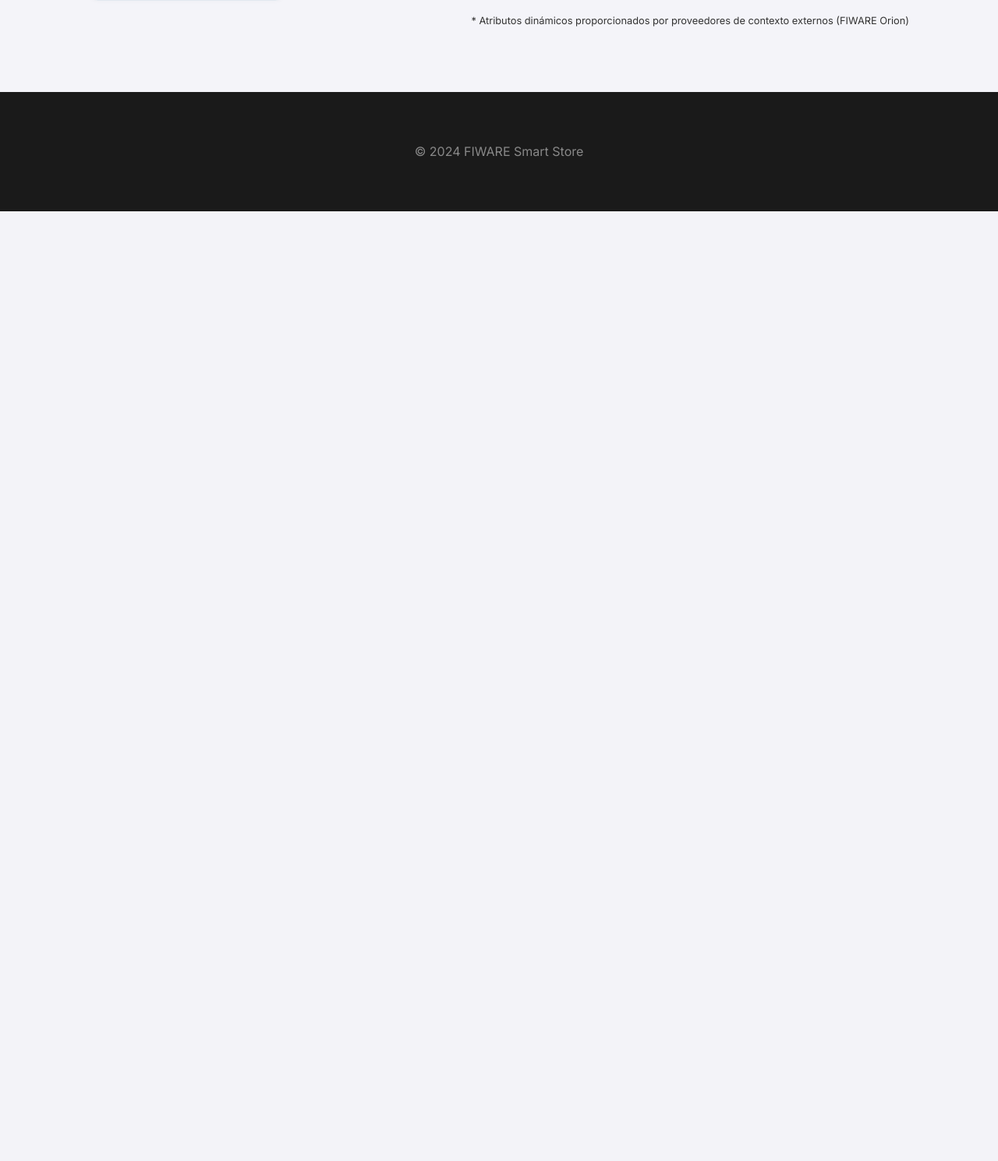
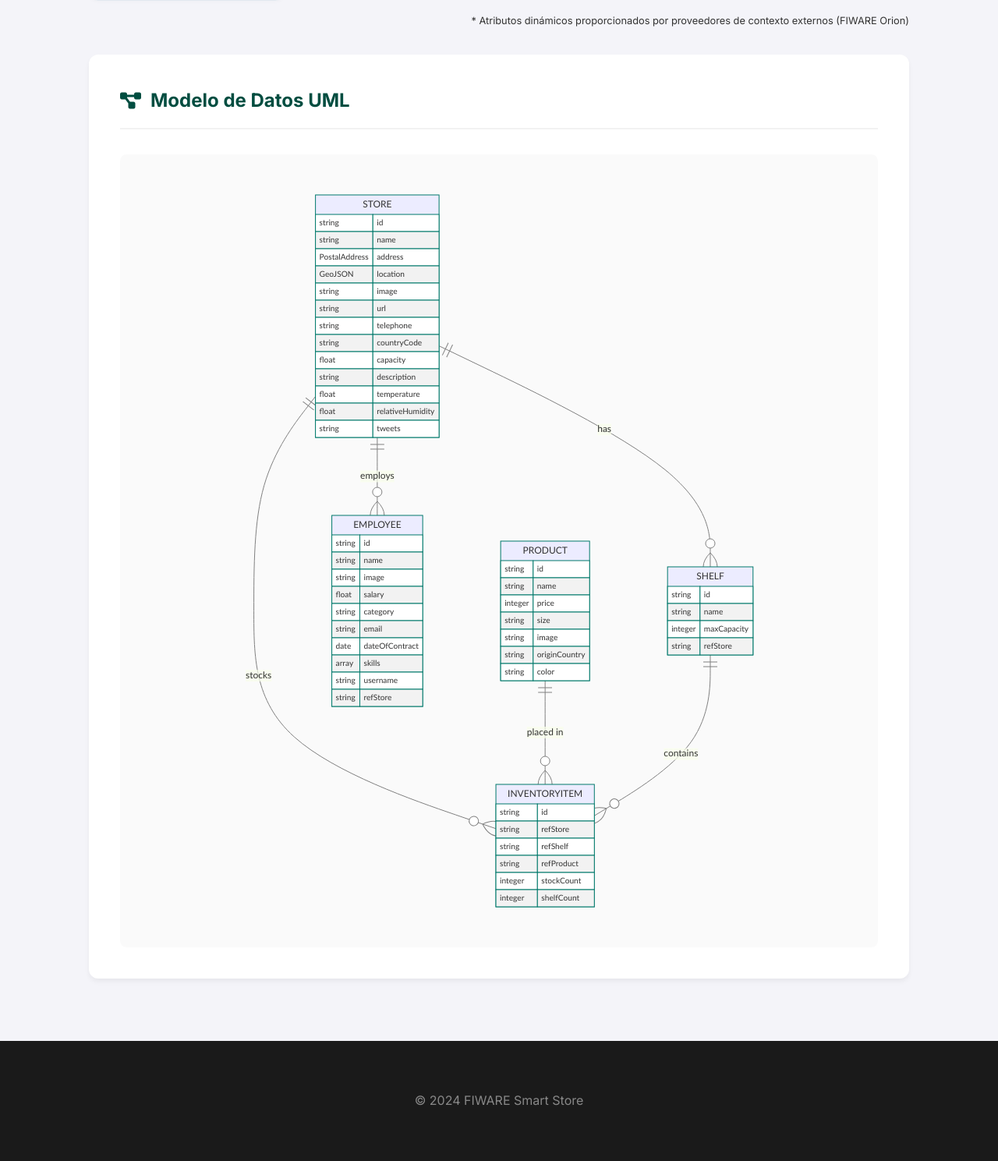
Before and after one commit to Enrichpg/P2-XDEI, a Flask app: page / in a window 1280 px wide. Shown: the part 1532-3021 px from the top of the page at 78% size. Before the commit the page ends 1803 px from the top, so only its background shows below. Run offline with Flask 3, Linux system fonts and the light colour scheme; data comes from the database, SQL or seed files in the repository; some libraries are stand-ins or nearby versions.

Commit message:
feat: add Mermaid UML diagram to Home and separate stockCount/shelfCount in Product Detail
Closes #25

```diff
--- a/static/css/style.css
+++ b/static/css/style.css
@@ -1135,3 +1135,45 @@ body.dark-mode .checkbox-group {
     box-shadow: var(--shadow);
     z-index: 1;
 }
+
+/* --- Mermaid Shared Styles --- */
+.mermaid-container {
+    background: var(--card-bg);
+    border-radius: var(--border-radius);
+    box-shadow: var(--shadow);
+    padding: 2.5rem;
+    overflow-x: auto;
+    position: relative;
+}
+
+.mermaid-container h2 {
+    font-size: 1.5rem;
+    margin-bottom: 2rem;
+    color: var(--primary-color);
+    display: flex;
+    align-items: center;
+    gap: 0.75rem;
+    border-bottom: 2px solid rgba(0,0,0,0.05);
+    padding-bottom: 1rem;
+}
+
+body.dark-mode .mermaid-container h2 {
+    border-bottom-color: rgba(255,255,255,0.05);
+}
+
+.mermaid {
+    display: flex;
+    justify-content: center;
+    background: rgba(0,0,0,0.02);
+    padding: 2rem;
+    border-radius: 8px;
+}
+
+body.dark-mode .mermaid {
+    background: rgba(255,255,255,0.02);
+}
+
+/* Fix Mermaid rendering in dark mode */
+body.dark-mode .mermaid text {
+    fill: var(--text-color) !important;
+}
--- a/templates/dashboard.html
+++ b/templates/dashboard.html
@@ -156,6 +156,70 @@
 
     <p class="footer-note">* {{ _('Atributos dinámicos proporcionados por proveedores de contexto externos (FIWARE Orion)') }}</p>
 
+    <!-- UML Mermaid Diagram -->
+    <div class="mermaid-container" style="margin-top:2rem;">
+        <h2><i class="fas fa-project-diagram"></i> {{ _('Modelo de Datos UML') }}</h2>
+        <pre class="mermaid">
+erDiagram
+STORE ||--o{ SHELF : has
+STORE ||--o{ INVENTORYITEM : stocks
+STORE ||--o{ EMPLOYEE : employs
+PRODUCT ||--o{ INVENTORYITEM : "placed in"
+SHELF ||--o{ INVENTORYITEM : contains
+
+STORE {
+string id
+string name
+PostalAddress address
+GeoJSON location
+string image
+string url
+string telephone
+string countryCode
+float capacity
+string description
+float temperature
+float relativeHumidity
+string tweets
+}
+PRODUCT {
+string id
+string name
+integer price
+string size
+string image
+string originCountry
+string color
+}
+SHELF {
+string id
+string name
+integer maxCapacity
+string refStore
+}
+EMPLOYEE {
+string id
+string name
+string image
+float salary
+string category
+string email
+date dateOfContract
+array skills
+string username
+string refStore
+}
+INVENTORYITEM {
+string id
+string refStore
+string refShelf
+string refProduct
+integer stockCount
+integer shelfCount
+}
+        </pre>
+    </div>
+
     <div style="display:none">
         <!-- For Testing Compatibility -->
         <ul id="test-store-list">
@@ -171,3 +235,19 @@
     </div>
 </section>
 {% endblock %}
+
+{% block extra_scripts %}
+<script src="https://cdn.jsdelivr.net/npm/mermaid@10/dist/mermaid.min.js"></script>
+<script>
+    document.addEventListener('DOMContentLoaded', function () {
+        var isDark = document.body.classList.contains('dark-mode');
+        mermaid.initialize({
+            startOnLoad: true,
+            theme: isDark ? 'dark' : 'default',
+            themeVariables: isDark
+                ? { primaryColor: '#2a4a4a', primaryTextColor: '#e0e0e0', lineColor: '#80cbc4', primaryBorderColor: '#4db6ac', nodeBorder: '#4db6ac' }
+                : { primaryColor: '#e0f2f1', primaryTextColor: '#333', lineColor: '#00796b', primaryBorderColor: '#004d40', nodeBorder: '#00796b' }
+        });
+    });
+</script>
+{% endblock %}
--- a/templates/product_detail.html
+++ b/templates/product_detail.html
@@ -60,14 +60,14 @@
                                 <strong><a href="{{ url_for('store_detail', id=s.id) }}"><i class="fas fa-store"></i> {{ _(s.name) }}</a></strong>
                                 {% set t_stock = namespace(val=0) %}
                                 {% for i in items %} {% set t_stock.val = t_stock.val + i.stock %} {% endfor %}
-                                <span class="badge" style="background:#3182ce; color:white;">{{ _('Total Stock') }}: {{ t_stock.val }}</span>
+                                <span class="badge" style="background:#3182ce; color:white;"><i class="fas fa-warehouse"></i> {{ _('Total Stock') }}: {{ t_stock.val }}</span>
                             </div>
 
                             <ul style="list-style:none; padding-left:10px; margin:0 0 10px 0;">
                                 {% for i in items %}
                                 <li style="display:flex; justify-content:space-between; font-size:0.9rem; margin-bottom:4px;">
                                     <span><i class="fas fa-layer-group text-muted"></i> {{ _(i.shelf.name) }}</span>
-                                    <span>{{ i.stock }} u.</span>
+                                    <span><i class="fas fa-layer-group text-muted"></i> {{ _('En balda') }}: {{ i.stock }} u.</span>
                                 </li>
                                 {% endfor %}
                             </ul>
```
Also changed, not shown: templates/architecture.html (+0 -42 lines).
